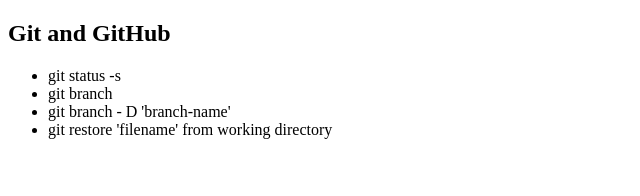
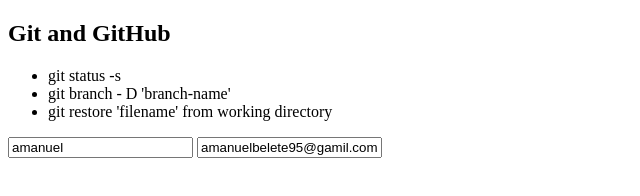
Before and after one commit to amanuelbelete95/mosh-hamedani-tutorial, a plain HTML site: page index.html in a window 1280 px wide. Shown: the whole page, without its empty margins (0-640 px from the left). Drawn offline with Linux system fonts and the light colour scheme.

Commit message:
added two input fields and deleted line 13

```diff
--- a/index.html
+++ b/index.html
@@ -10,9 +10,12 @@
     <h2>Git and GitHub</h2>
     <ul class="gitCommands">
       <li>git status -s</li>
-      <li>git branch</li>
       <li>git branch - D 'branch-name'</li>
       <li>git restore 'filename' from working directory</li>
     </ul>
+    <div class="container">
+      <input type="text" id="firstName" value="amanuel" />
+      <input type="email" id="email" value="amanuelbelete95@gamil.com" />
+    </div>
   </body>
 </html>
```
